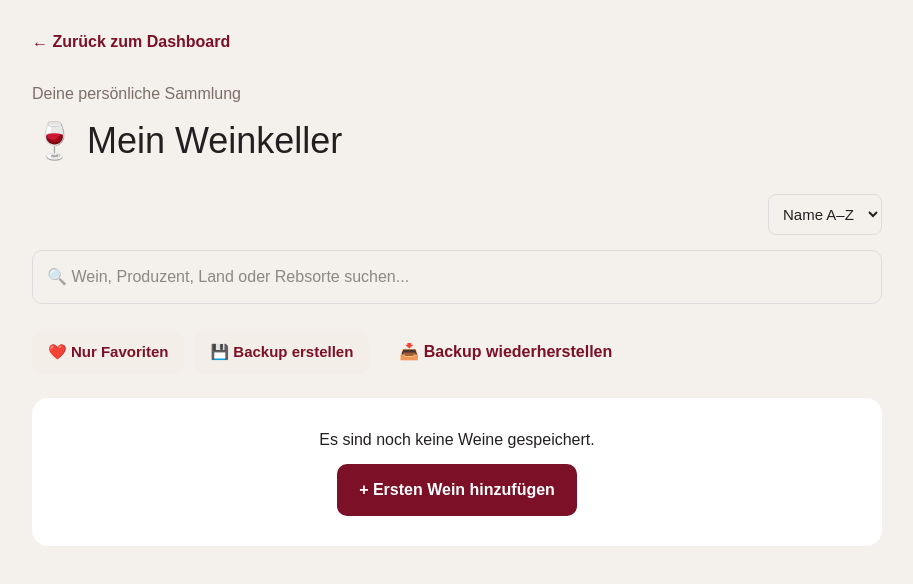
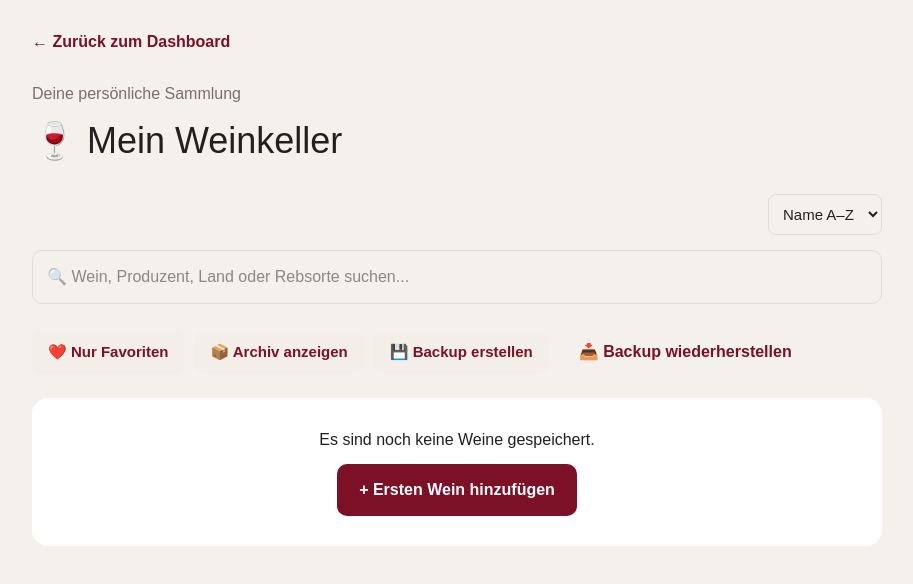
Before and after one commit to maprinz76-ctrl/winecellar-ai, a Next.js app: page /weinkeller in a window 1280 px wide. Shown: the top 584 px of the page, without its empty margins (183-1096 px from the left). Built offline with nearby package versions, Linux system fonts and the light colour scheme.

Commit message:
Archivieren und Zurueckholen fertiggestellt

```diff
--- a/app/components/WeinKarte.tsx
+++ b/app/components/WeinKarte.tsx
@@ -14,6 +14,7 @@ type Wein = {
   bewertung?: number;
    bild?: string;
    favorit?: boolean;
+   archiviert?: boolean;
 };
 
 type Props = {
@@ -21,6 +22,7 @@ type Props = {
   bestandAendern: (id: number, veraenderung: number) => void;
   bewertungAendern: (id: number, sterne: number) => void;
   weinLoeschen: (id: number) => void;
+  weinArchivieren: (id: number) => void;
 };
 
 export default function WeinKarte({
@@ -28,6 +30,7 @@ export default function WeinKarte({
   bestandAendern,
   bewertungAendern,
   weinLoeschen,
+  weinArchivieren,
 }: Props) {
   const gesamtwert = wein.anzahl * wein.preis;
   return (
@@ -334,7 +337,20 @@ export default function WeinKarte({
       ✏️ Bearbeiten
     </button>
   </Link>
-
+<button
+  type="button"
+  onClick={() => weinArchivieren(wein.id)}
+  style={{
+    border: "none",
+    backgroundColor: wein.archiviert ? "#e8f3e8" : "#f4f1ec",
+    color: wein.archiviert ? "#2f6b3c" : "#7b1026",
+    padding: "10px 14px",
+    borderRadius: "9px",
+    cursor: "pointer",
+  }}
+>
+  {wein.archiviert ? "↩️ Zurück in den Weinkeller" : "📦 Archivieren"}
+</button>
   <button
     type="button"
     onClick={() => weinLoeschen(wein.id)}
--- a/app/weinkeller/page.tsx
+++ b/app/weinkeller/page.tsx
@@ -17,6 +17,7 @@ type Wein = {
   bewertung: number;
   bild?: string;
   favorit?: boolean;
+  archiviert?: boolean;
 };
 
 export default function Weinkeller() {
@@ -24,6 +25,7 @@ export default function Weinkeller() {
 const [suche, setSuche] = useState("");
 const [sortierung, setSortierung] = useState("name");
 const [nurFavoriten, setNurFavoriten] = useState(false);
+const [archivAnzeigen, setArchivAnzeigen] = useState(false);
   useEffect(() => {
 
         const daten = localStorage.getItem("weine");
@@ -43,10 +45,13 @@ const gefilterteWeine = weine
       ${wein.jahrgang}
     `.toLowerCase();
 
-    const passtZurSuche = text.includes(suche.toLowerCase());
+   const passtZurSuche = text.includes(suche.toLowerCase());
 const passtZuFavoriten = !nurFavoriten || wein.favorit === true;
+const passtZumArchiv = archivAnzeigen
+  ? wein.archiviert === true
+  : wein.archiviert !== true;
 
-return passtZurSuche && passtZuFavoriten;
+return passtZurSuche && passtZuFavoriten && passtZumArchiv;
   })
   .sort((a, b) => {
     switch (sortierung) {
@@ -116,6 +121,28 @@ function bewertungAendern(id: number, sterne: number) {
     setWeine(neueListe);
     localStorage.setItem("weine", JSON.stringify(neueListe));
   }
+  function weinArchivieren(id: number) {
+ const aktuellerWein = weine.find((wein) => wein.id === id);
+
+const bestaetigt = window.confirm(
+  aktuellerWein?.archiviert
+    ? "Möchtest du diesen Wein zurück in den Weinkeller legen?"
+    : "Möchtest du diesen Wein wirklich archivieren?"
+);
+
+  if (!bestaetigt) {
+    return;
+  }
+
+ const neueListe = weine.map((wein) =>
+  wein.id === id
+    ? { ...wein, archiviert: !wein.archiviert }
+    : wein
+);
+
+  setWeine(neueListe);
+  localStorage.setItem("weine", JSON.stringify(neueListe));
+}
   function backupExportieren() {
     const daten = localStorage.getItem("weine");
 
@@ -278,6 +305,24 @@ function bewertungAendern(id: number, sterne: number) {
 </button>
 <button
   type="button"
+  onClick={() => setArchivAnzeigen(!archivAnzeigen)}
+  style={{
+    marginLeft: "10px",
+    marginBottom: "24px",
+    padding: "10px 16px",
+    border: "none",
+    borderRadius: "10px",
+    backgroundColor: archivAnzeigen ? "#7b1026" : "#f3eee8",
+    color: archivAnzeigen ? "white" : "#7b1026",
+    fontSize: "15px",
+    fontWeight: "600",
+    cursor: "pointer",
+  }}
+>
+  📦 {archivAnzeigen ? "Aktive Weine anzeigen" : "Archiv anzeigen"}
+</button>
+<button
+  type="button"
   onClick={backupExportieren}
   style={{
     marginLeft: "10px",
@@ -372,6 +417,7 @@ function bewertungAendern(id: number, sterne: number) {
     bestandAendern={bestandAendern}
     bewertungAendern={bewertungAendern}
     weinLoeschen={weinLoeschen}
+    weinArchivieren={weinArchivieren}
   />
 ))}
           </div>
```
